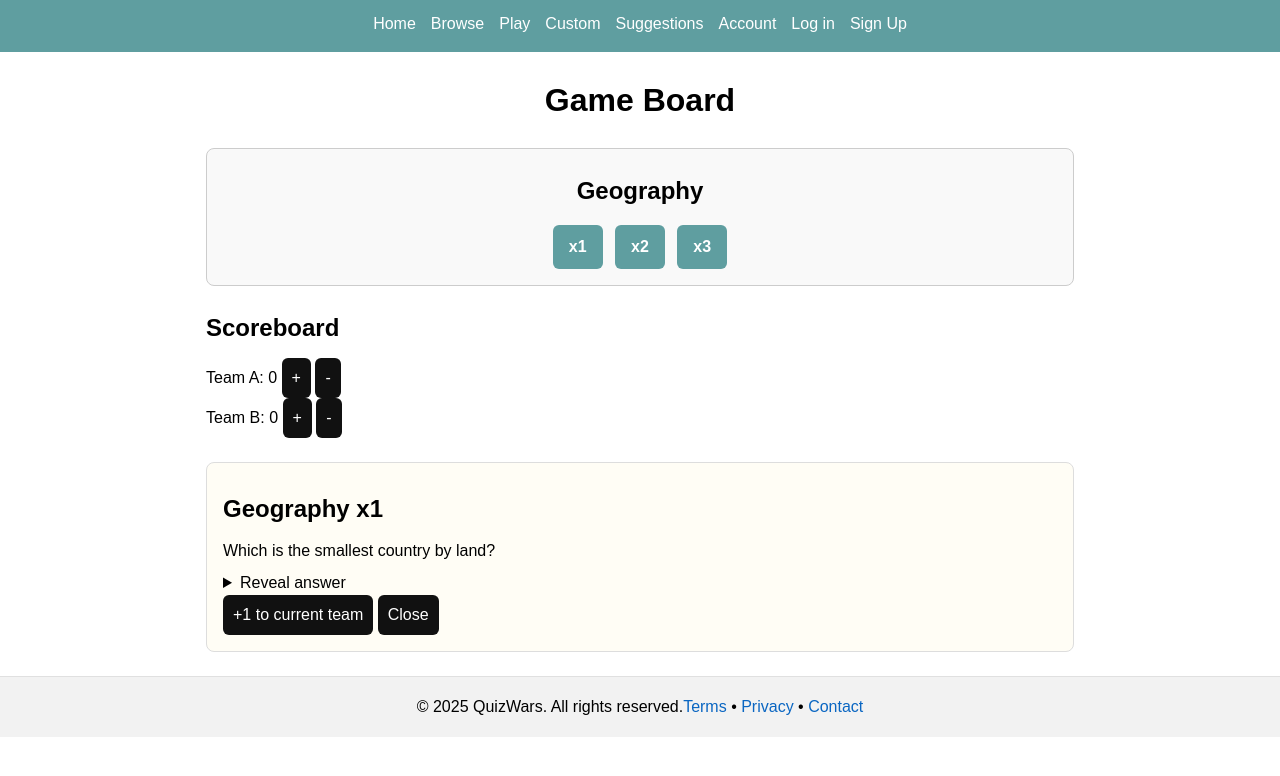
After one commit to bilalis-ev/quiz, a PHP site: page /pages/board.html in a window 1280 px wide. The commit adds this page. Shown: the top 776 px of the page. Run offline with PHP 8.4, Linux system fonts and the light colour scheme.

Commit message:
general fixes

```diff
--- a/assets/css/style.css
+++ b/assets/css/style.css
@@ -103,6 +103,49 @@ input, select, textarea, button {
     border-radius: 6px;
 }
 
+/* Game Board */
+#board {
+  display: grid;
+  grid-template-columns: repeat(auto-fit, minmax(200px, 1fr));
+  gap: 16px;
+  margin: 24px 0;
+}
+
+.category {
+  border: 1px solid #ccc;
+  border-radius: 8px;
+  padding: 12px;
+  text-align: center;
+  background: #f9f9f9;
+}
+
+.category h2 {
+  margin-bottom: 12px;
+}
+
+.q-btn {
+  display: inline-block;
+  margin: 4px;
+  padding: 10px 16px;
+  font-weight: bold;
+  border: none;
+  border-radius: 6px;
+  background-color: cadetblue;
+  color: white;
+  cursor: pointer;
+}
+
+.q-btn:hover {
+  background-color: #4682a9;
+}
+
+#question-panel {
+  margin-top: 24px;
+  padding: 16px;
+  border: 1px solid #ddd;
+  border-radius: 8px;
+  background: #fffdf5;
+}
 button {
     cursor: pointer;
     background: #111;
--- /dev/null
+++ b/pages/board.html
@@ -0,0 +1,81 @@
+<!DOCTYPE html>
+<html lang="en">
+<head>
+    <meta charset="UTF-8">
+    <meta name="viewport" content="width=device-width, initial-scale=1.0">
+    <meta name="description" content="Play ready-made quizzes, build custom quizzes, or suggest new categories on QuizWars.">
+
+    <link rel = "stylesheet" href = "../assets/css/style.css">
+
+    <title>QuizWars: Board</title>
+</head>
+<body>
+    <header>
+        <nav aria-label="Main navigation">
+            <a href = "index.html">Home</a>
+            <a href = "quizzes.html">Browse</a>
+            <a href = "quiz.html">Play</a>
+            <a href = "create.html">Custom</a>
+            <a href = "suggest.html">Suggestions</a>
+            <a href = "account.html">Account</a>
+            <a href = "login.html">Log in</a>
+            <a href = "signup.html">Sign Up</a>
+        </nav>
+    </header>
+    <main>
+        <h1>Game Board</h1>
+        <section id="board">
+            <div class="category geography">
+                <h2>Geography</h2>
+                <div>
+                    <button class="q-btn" data-question="geo-1" data-points="1">x1</button>
+                    <button class="q-btn" data-question="geo-2" data-points="2">x2</button>
+                    <button class="q-btn" data-question="geo-3" data-points="3">x3</button>
+                </div>
+            </div>
+        </section>
+
+        <section id = "scoreboard" aria-labelledby="scoreboard-title">
+            <h2 id = "scoreboard-title">Scoreboard</h2>
+            <div>
+                <div>
+                    Team A:
+                    <output id ="score-a">0</output>
+                    <button id="a-plus">+</button>
+                    <button id="a-minus">-</button>
+                </div>
+                <div>
+                    Team B:
+                    <output id ="score-b">0</output>
+                    <button id="b-plus">+</button>
+                    <button id="b-minus">-</button>
+                </div>
+            </div>
+        </section>
+
+        <section id = "question-panel">
+            <h2 id = "question-title">Geography x1</h2>
+            <p id = "question-text">Which is the smallest country by land?</p>
+            <details id="reveal">
+                <summary>Reveal answer</summary>
+                <p id="answer-text">Vatican City</p>
+            </details>
+
+            <button id="mark-correct" type="button">+1 to current team</button>
+
+            <button id="close-panel" type="button">Close</button>
+
+        </section>
+    </main>
+    <footer>
+        <p>© 2025 QuizWars. All rights reserved.</p>
+        <p>
+            <a href = "terms.html">Terms</a>
+            &bull;
+            <a href = "privacy.html">Privacy</a>
+            &bull;
+            <a href = "contact.html">Contact</a>
+        </p>
+    </footer>
+</body>
+</html>
--- a/pages/index.html
+++ b/pages/index.html
@@ -20,10 +20,12 @@
             <a href = "account.html">Account</a>
             <a href = "login.html">Log in</a>
             <a href = "signup.html">Sign Up</a>
+            <a href = "board.html">Board</a>
         </nav>
     </header>
     <main>
         <h1>Play ready-made quizzes, make your own, or let us know what you want and we'll make it for you!</h1>
+        <img src = "../assets/logo.png" width = "500" height = "500">
     </main>
     <footer>
         <p>© 2025 QuizWars. All rights reserved.</p>
```
Also changed, not shown: assets/logo.png (added), 1 other file.
